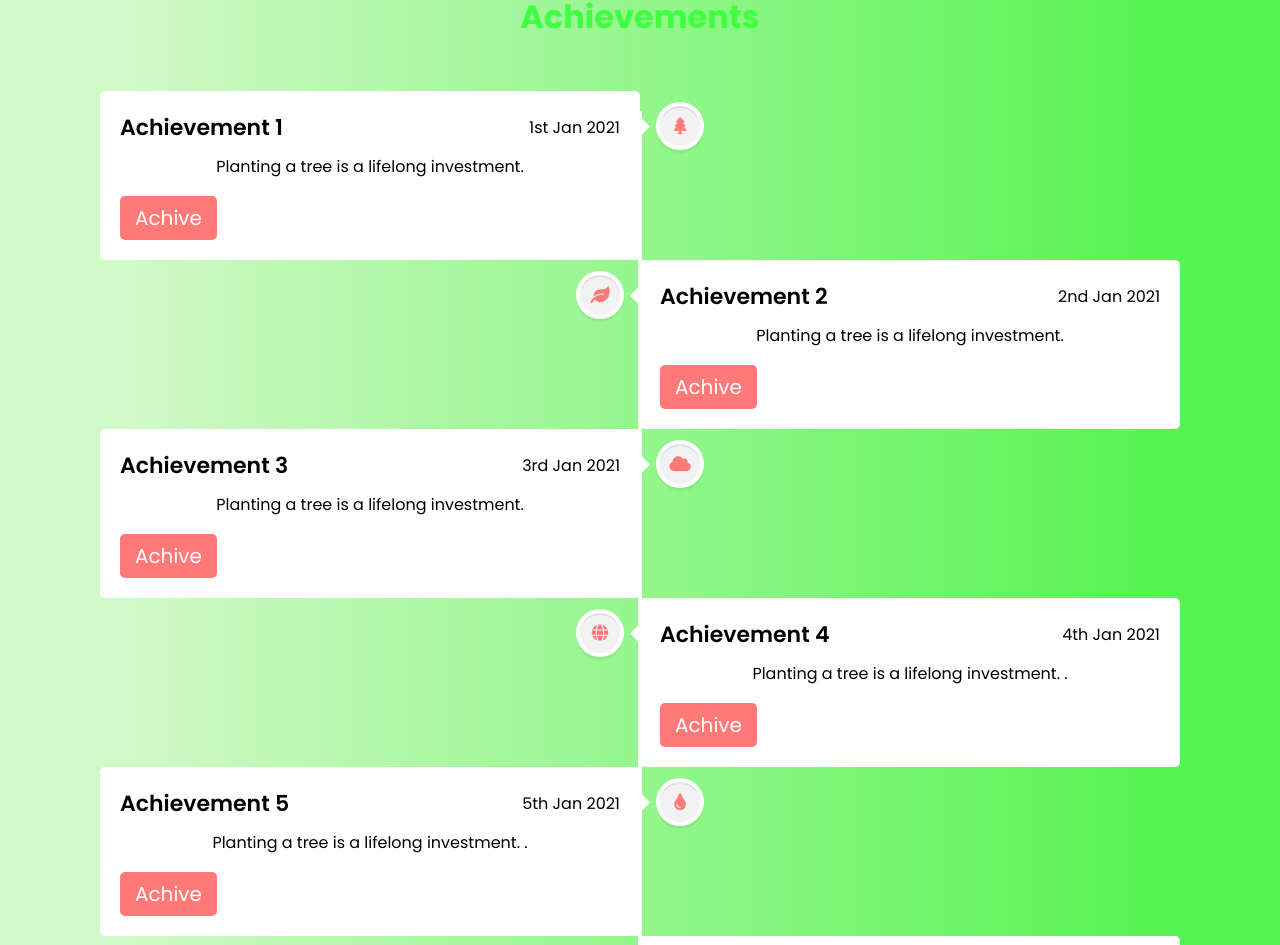
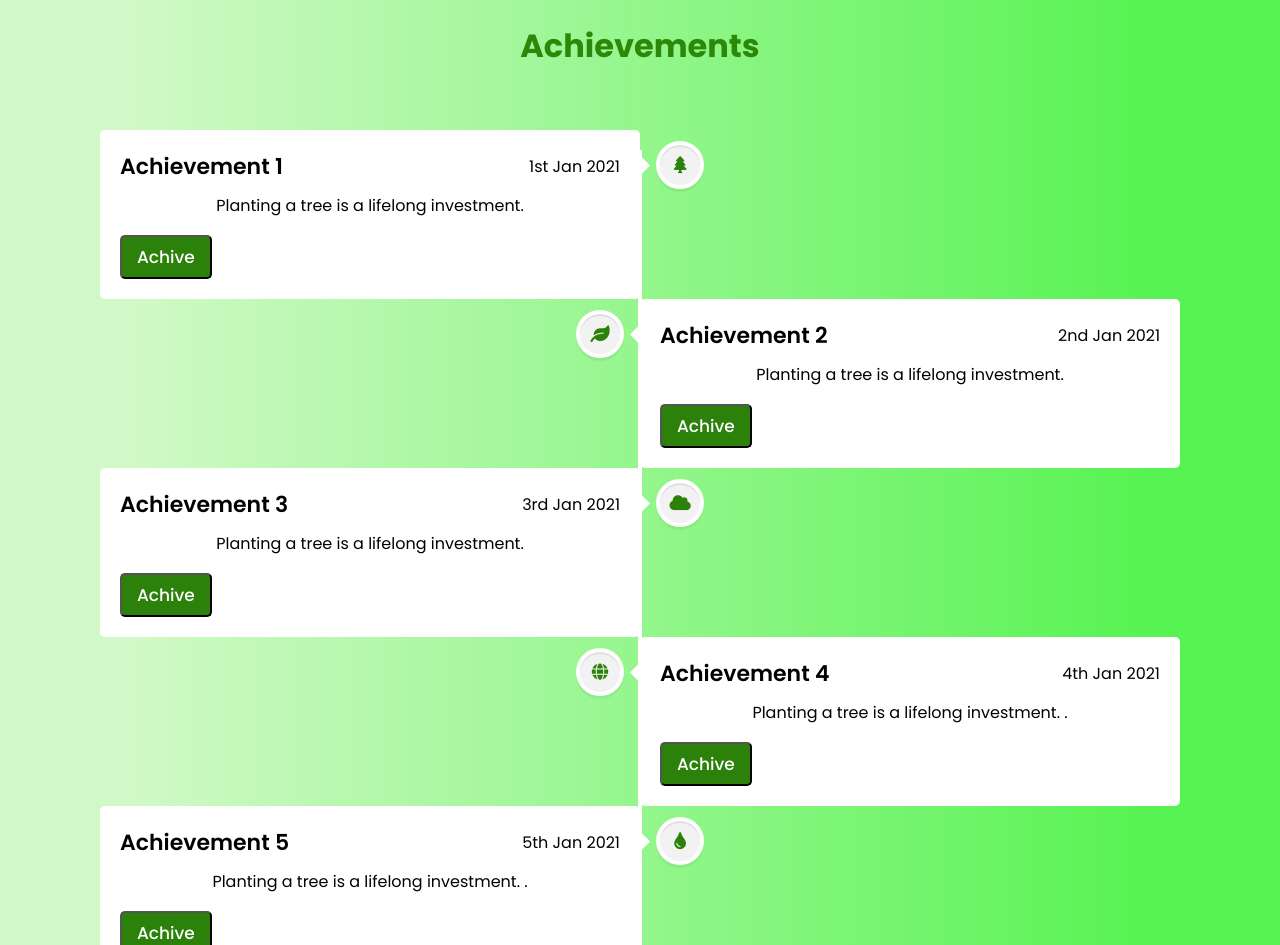
Before and after one commit to ZariProjects/Hack_Tues_GG, a React (Create React App) app in the folder green_goal/: page /achievements in a window 1280 px wide. Shown: the part 128-1073 px from the top of the page. Built offline with nearby package versions, Linux system fonts and the light colour scheme; a web font is replaced by a local one.

Commit message:
Achieve Buttons first part

```diff
--- a/green_goal/src/containers/Achievements/achievements.css
+++ b/green_goal/src/containers/Achievements/achievements.css
@@ -1,6 +1,12 @@
 
 .Achievements {
     scroll-behavior: smooth;
+}
+
+.Achievements h1{
+    color: #2d8809;
+    margin-top: 50px;
+    margin-bottom: 60px;
 }
 
 ::selection{
@@ -15,6 +21,7 @@
     padding: 0 20px;
     position: relative;
 }
+
 .wrapper .center-line{
     position: absolute;
     height: 100%;
@@ -24,21 +31,26 @@
     top: 20px;
     transform: translateX(-50%);
 }
+
 .wrapper .row{
     display: flex;
 }
+
 .wrapper .row-1{
     justify-content: flex-start;
 }
+
 .wrapper .row-2{
     justify-content: flex-end;
 }
+
 .wrapper .row section{
     background: #fff;
     border-radius: 5px;
     width: calc(50% - 40px);
     padding: 20px;
     position: relative;
+
 }.wrapper .row section::before{
     position: absolute;
     content: "";
@@ -64,7 +76,7 @@
     text-align: center;
     line-height: 40px;
     border-radius: 50%;
-    color: #ff7979;
+    color: #2b8109;
     font-size: 17px;
     box-shadow: 0 0 0 4px #fff, inset 0 2px 0 rgba(0,0,0,0.08), 0 3px 0 4px rgba(0,0,0,0.05);
 }
@@ -95,17 +107,16 @@
 .row section p{
     margin: 10px 0 17px 0;
   }
-.row section .bottom a{
-    text-decoration: none;
-    background: #ff7979;
+.row section .bottom button{
+    background: #2b8109;
     color: #fff;
     padding: 7px 15px;
     border-radius: 5px;
-    /* font-size: 17px; */
-    font-weight: 400;
+    font-size: 17px;
+    font-weight: 500;
     transition: all 0.3s ease;
 }
-.row section .bottom a:hover{
+.row section .bottom button:hover{
     transform: scale(0.97);
 }
 
@@ -137,3 +148,12 @@
       margin: 10px 0;
     }
 }
+
+button:disabled,
+button[disabled]{
+    color: green;
+}
+
+.disabled{
+    color: grey;
+}
--- a/green_goal/src/containers/Achievements/achievements.js
+++ b/green_goal/src/containers/Achievements/achievements.js
@@ -19,7 +19,7 @@ class Achievements extends Component {
                             </div>
                             <p>Planting a tree is a lifelong investment.</p>
                             <div class="bottom">
-                                <a href="#">Achive</a>
+                            <button>Achive</button>
                             </div>
                         </section>
                     </div>
@@ -32,7 +32,7 @@ class Achievements extends Component {
                             </div>
                             <p>Planting a tree is a lifelong investment.</p>
                             <div class="bottom">
-                                <a href="#">Achive</a>
+                                <button>Achive</button>
                             </div>
                         </section>
                     </div>
@@ -45,7 +45,7 @@ class Achievements extends Component {
                             </div>
                             <p>Planting a tree is a lifelong investment.</p>
                             <div class="bottom">
-                                <a href="#">Achive</a>
+                                <button>Achive</button>
                             </div>
                         </section>
                     </div>
@@ -58,7 +58,7 @@ class Achievements extends Component {
                             </div>
                             <p>Planting a tree is a lifelong investment. .</p>
                             <div class="bottom">
-                                <a href="#">Achive</a>
+                                <button>Achive</button>
                             </div>
                         </section>
                     </div>
@@ -71,7 +71,7 @@ class Achievements extends Component {
                             </div>
                             <p>Planting a tree is a lifelong investment. .</p>
                             <div class="bottom">
-                                <a href="#">Achive</a>
+                                <button>Achive</button>
                             </div>
                         </section>
                     </div>
@@ -84,7 +84,7 @@ class Achievements extends Component {
                             </div>
                             <p>Planting a tree is a lifelong investment. .</p>
                             <div class="bottom">
-                                <a href="#">Achive</a>
+                                <button>Achive</button>
                             </div>
                         </section>
                     </div>
```
